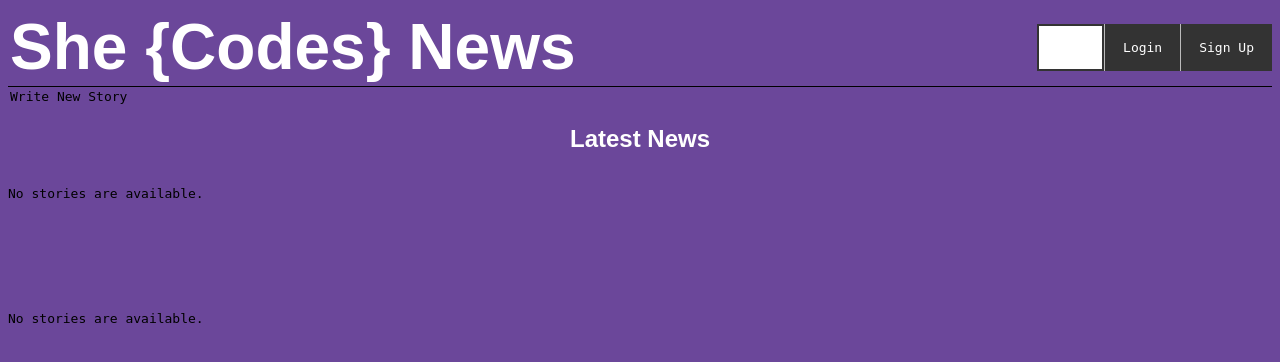
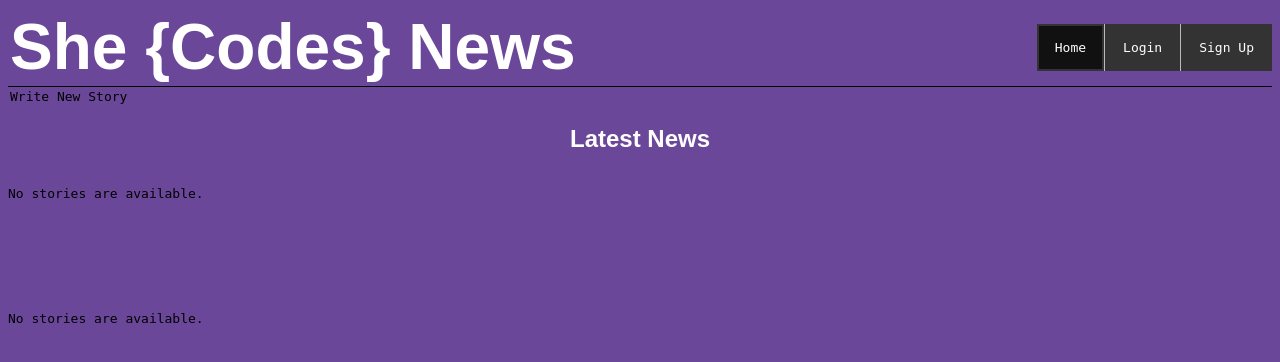
Before and after one commit to shelleybehen/Django-She_Codes_News_App, a Django app: page /news/ in a window 1280 px wide, with the pointer over the restyled element. Shown: the top 362 px of the page. Run offline with Django 3.2, Linux system fonts and the light colour scheme; data that the repository does not hold is empty; parts of the project's set-up code (start-up, migrations or seed data) failed here and were passed over; some web fonts are replaced.

Commit message:
Update styles.css

```diff
--- a/she_codes_news/static/styles.css
+++ b/she_codes_news/static/styles.css
@@ -34,7 +34,6 @@ h3 {
     flex-basis: 80%;
     display: flex;
 }
-
 
 nav {
     flex-basis: 20%;
@@ -79,12 +78,13 @@ li a {
 }
 
 li a:hover:not(.active) {
-    background-color: white;
+    background-color: #111;
 }
 
 .active {
     background-color: #04AA6D;
 }
+
 .form-wrapper {
     display: inline-block;
     text-align:center;
```
Lines whose indentation alone changed are shown as unchanged.
